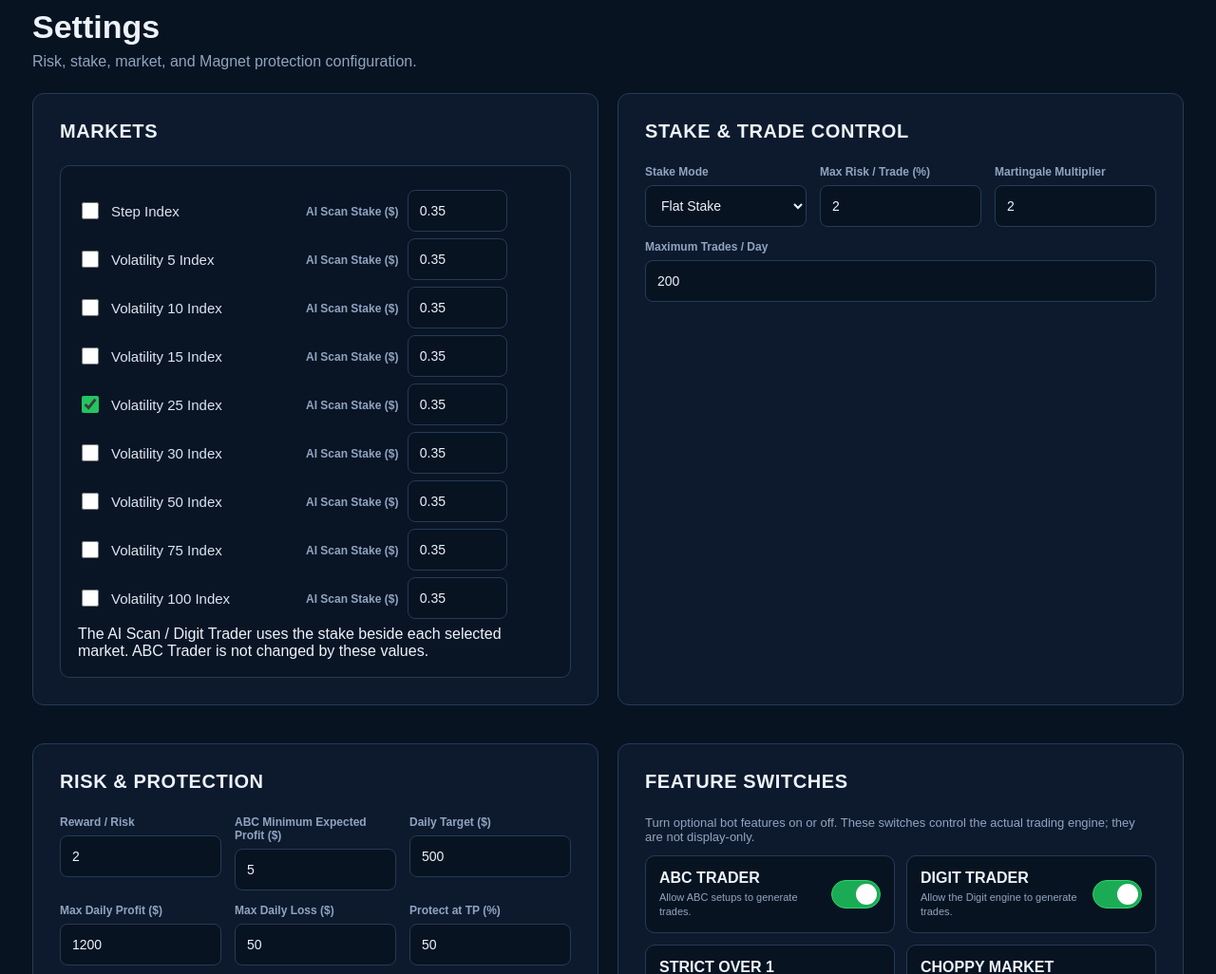
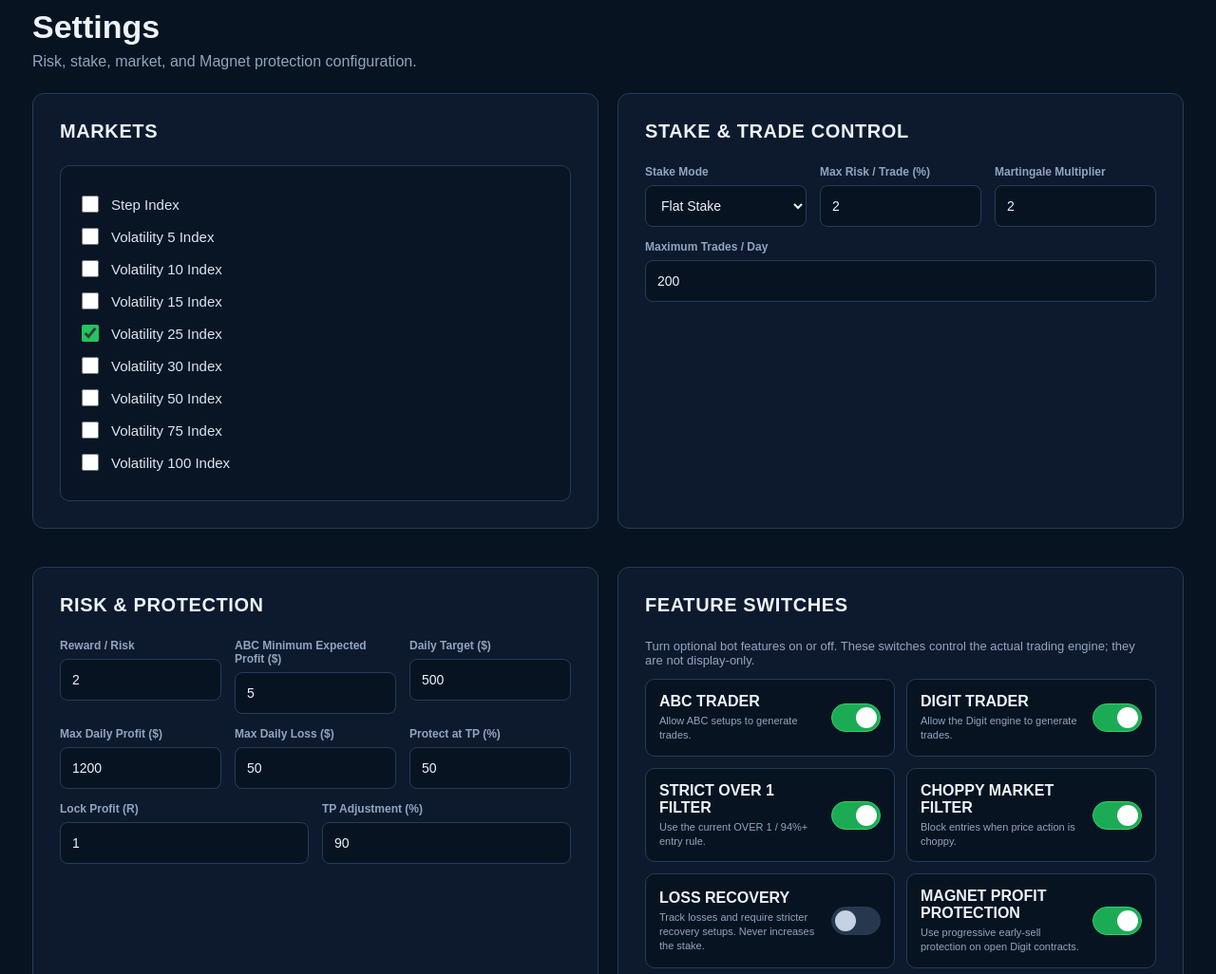
Before and after one commit to NRautotrade/-NR_Auto_Trading, a FastAPI app: page /dashboard in a window 1280 px wide, after a click on "Settings". Shown: the part 228-1254 px from the top of the page at 95% size. Run offline with FastAPI, Linux system fonts and the light colour scheme; the visitor is signed in with stand-in values (Sample User, id 1); data comes from the database, SQL or seed files in the repository; data that the repository does not hold is empty; some libraries are stand-ins or nearby versions.

Commit message:
Refactor dashboard to simplify digit market settings
Removed unused digit market stakes logic and related UI elements.

```diff
--- a/templates/dashboard.html
+++ b/templates/dashboard.html
@@ -168,14 +168,9 @@ a{text-decoration:none;color:inherit}
         <div class="card-title">MARKETS</div>
         <div class="section">
           {% set saved_markets = settings.markets|from_json if settings else ['Volatility 25 Index'] %}
-          {% set saved_digit_stakes = settings.digit_market_stakes|from_json if settings and settings.digit_market_stakes else {} %}
           {% for m in ["Step Index","Volatility 5 Index","Volatility 10 Index","Volatility 15 Index","Volatility 25 Index","Volatility 30 Index","Volatility 50 Index","Volatility 75 Index","Volatility 100 Index"] %}
-          <div style="display:flex;align-items:center;gap:10px;margin:7px 0;flex-wrap:wrap">
-            <label class="check" style="margin:0;min-width:230px"><input type="checkbox" name="markets" value="{{ m }}" {% if m in saved_markets %}checked{% endif %}>{{ m }}</label>
-            <label class="form-label" style="margin:0">AI Scan Stake ($) <input class="input" style="width:105px;display:inline-block;margin-left:6px" type="number" min="0.35" step="0.01" name="digit_stake_{{ m|replace(' ', '_') }}" value="{{ saved_digit_stakes.get(m, 0.35) if saved_digit_stakes else 0.35 }}"></label>
-          </div>
+          <label class="check"><input type="checkbox" name="markets" value="{{ m }}" {% if m in saved_markets %}checked{% endif %}>{{ m }}</label>
           {% endfor %}
-          <div class="note">The AI Scan / Digit Trader uses the stake beside each selected market. ABC Trader is not changed by these values.</div>
         </div>
       </section>
 
@@ -241,11 +236,6 @@ a{text-decoration:none;color:inherit}
           <div class="form-group"><label class="form-label">Minimum Confidence (%)</label><input class="input" type="number" min="50" max="95" name="digit_min_confidence" value="{{ settings.digit_min_confidence if settings else 65 }}"></div>
           <div class="form-group"><label class="form-label">Minimum Expected Profit ($)</label><input class="input" type="number" min="0" step="0.01" name="min_expected_profit" value="{{ settings.min_expected_profit if settings else 1.00 }}"></div>
         </div>
-        <div class="form-row" style="margin-top:12px">
-          <div class="form-group"><label class="form-label">AI Scan Risk Cap (%)</label><input class="input" type="number" min="0.1" max="1.5" step="0.1" name="digit_risk_cap_percent" value="{{ settings.digit_risk_cap_percent if settings and settings.digit_risk_cap_percent is not none else 1.0 }}"></div>
-          <div class="form-group"><label class="form-label">AI Scan Max Loss / Trade ($)</label><input class="input" type="number" min="0" step="0.01" name="digit_max_loss_usd" value="{{ settings.digit_max_loss_usd if settings and settings.digit_max_loss_usd is not none else 2.0 }}"></div>
-        </div>
-        <div class="note">For AI Scan / Digit Trader, the actual stake is limited by the selected market stake, the account risk cap, and the dollar loss cap. A trade is skipped if Deriv's minimum accepted stake is above the safety cap.</div>
         <div class="note">When the filter is ON, the Digit bot skips any contract whose quoted maximum profit is below this amount. It never increases the stake to reach the threshold.</div>
         <div class="note">ABC entries now require 1D + 4H + 1H direction agreement, a confirmed 15M ABC structure, clean price action, the 2% maximum risk cap, and the ABC minimum-profit filter when enabled. If any check fails, the bot waits.</div>
         <div class="note">The scanner continuously reads incoming ticks for every selected market and builds a rolling last-digit distribution.</div>
```
